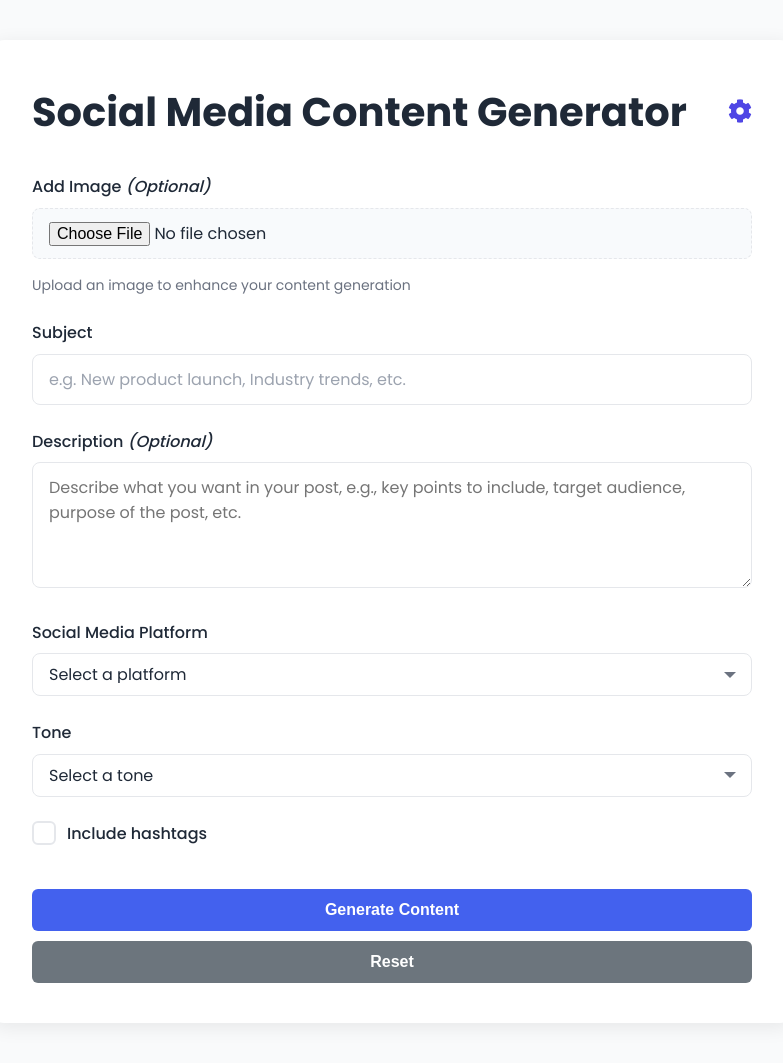
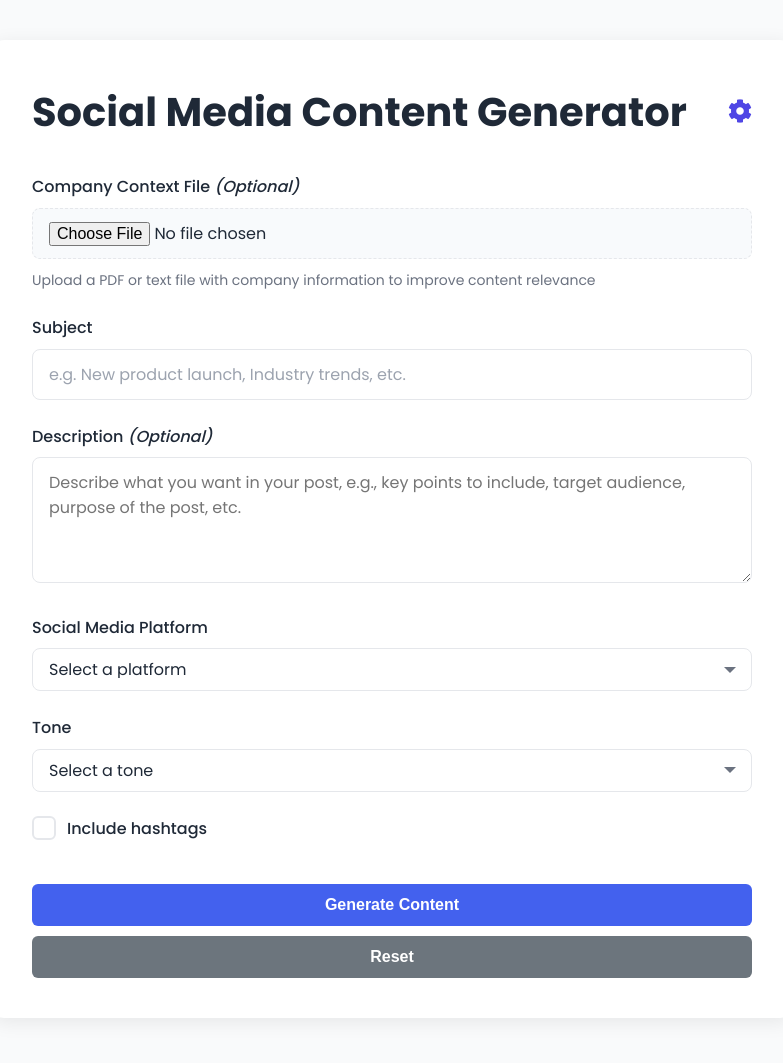
Before and after one commit to leticiatdoliveira/ai-social-media-post-generator, a Flask app: page / in a window 1280 px wide. Shown: the top 1063 px of the page, without its empty margins (248-1031 px from the left). Run offline with Flask 3, Linux system fonts and the light colour scheme; parts of the project's set-up code (start-up, migrations or seed data) failed here and were passed over.

Commit message:
feat: uploading context file

```diff
--- a/app.py
+++ b/app.py
@@ -1,10 +1,12 @@
-from typing import List
+from typing import List, Optional
 from flask import Flask, request, jsonify, render_template
 import os
+import tempfile
 from dotenv import load_dotenv
 from agents import Agent, ModelSettings, Runner, FileSearchTool, Tool
 from openai import OpenAI
 from openai.types.responses.response import ToolChoice
+from werkzeug.utils import secure_filename
 
 MODEL_SOCIAL_MEDIA = 'gpt-4o-mini'
 MODEL_COMPANY_INSIGHTS = 'gpt-4o-mini'
@@ -14,6 +16,12 @@ load_dotenv()
 
 # Initialize Flask app
 app = Flask(__name__)
+
+# Create uploads directory if it doesn't exist
+UPLOAD_FOLDER = os.path.join(os.path.dirname(os.path.abspath(__file__)), 'uploads')
+if not os.path.exists(UPLOAD_FOLDER):
+    os.makedirs(UPLOAD_FOLDER)
+app.config['UPLOAD_FOLDER'] = UPLOAD_FOLDER
 
 # Define routes
 @app.route('/')
@@ -105,42 +113,46 @@ def create_prompt(user_input: dict) -> str:
     return prompt
 
 
-# Initialize the company's insight agent
-company_insights_agent = Agent(
-    name="company_insights",
-    instructions="""
-    Your job is to extract insights about the company from the provided document.
-    Your goal is to provide useful information to the marketing team.
-    """,
-    model=MODEL_COMPANY_INSIGHTS,
-    tools=[
-        FileSearchTool(vector_store_ids=[create_vector_store_from_file(["context.pdf"]).id])
-    ],
-    model_settings=ModelSettings(
-        tool_choice="required",
-    ),
-)
+def save_uploaded_file(file) -> str:
+    """Save an uploaded file and return the path."""
+    filename = secure_filename(file.filename)
+    file_path = os.path.join(app.config['UPLOAD_FOLDER'], filename)
+    file.save(file_path)
+    return file_path
 
-# Initialize the social media assistant agent
-social_media_assistant_agent = Agent(
-    name="social_media_assistant",
-    instructions="""
-        You are a social media assistant.
-        Your job is to generate a content brief for a social media post based on the user's input.
-        Each brief should guide the marketing team by suggesting the right format, giving creative design directions, and summarizing the key message.
-        Adapt your suggestions to the user's goal, audience, and tone. If details are missing, make reasonable assumptions.
-    """,
-    model=MODEL_SOCIAL_MEDIA,
-    tools=[
-        company_insights_agent.as_tool(
-            tool_name="company_insights_tool",
-            tool_description="Extract company strategy insights from the provided document."
+
+def create_company_insights_agent(context_file_path: Optional[str] = None):
+    """Create and return a company insights agent with the provided context file."""
+    # Default to using context.pdf if no file is provided
+    file_paths = [context_file_path] if context_file_path else ["context.pdf"]
+
+    # Check if the file exists
+    for path in file_paths:
+        if not os.path.exists(path):
+            print(f"Warning: File {path} does not exist.")
+            return None
+
+    # Create the agent with the file search tool
+    try:
+        vector_store = create_vector_store_from_file(file_paths)
+
+        return Agent(
+            name="company_insights",
+            instructions="""
+            Your job is to extract insights about the company from the provided document.
+            Your goal is to provide useful information to the marketing team.
+            """,
+            model=MODEL_COMPANY_INSIGHTS,
+            tools=[
+                FileSearchTool(vector_store_ids=[vector_store.id])
+            ],
+            model_settings=ModelSettings(
+                tool_choice="required",
+            ),
         )
-    ],
-    model_settings=ModelSettings(
-        tool_choice="required",
-    ),
-)
+    except Exception as e:
+        print(f"Error creating company insights agent: {str(e)}")
+        return None
 
 
 @app.route('/generate', methods=['POST'])
@@ -152,11 +164,57 @@ async def generate_content():
         user_prompt = create_prompt(user_input)
         user_settings = extract_user_settings()
 
+        # Check if a context file was uploaded
+        context_file_path = None
+        if 'context_file' in request.files and request.files['context_file'].filename:
+            context_file = request.files['context_file']
+            context_file_path = save_uploaded_file(context_file)
+            print(f"----- Context file uploaded: {context_file_path}")
+
+        # Create the company insights agent if a context file was provided
+        company_insights_agent = create_company_insights_agent(context_file_path)
+
+        # Create the social media assistant agent with or without the company insights tool
+        tools = []
+        tool_choice = "none"  # Default to no tools if no context file
+
+        if company_insights_agent:
+            tools = [
+                company_insights_agent.as_tool(
+                    tool_name="company_insights_tool",
+                    tool_description="Extract company strategy insights from the provided document."
+                )
+            ]
+            tool_choice = "required"  # Use tools if context file is provided
+
+        social_media_assistant_agent = Agent(
+            name="social_media_assistant",
+            instructions="""
+                You are a social media assistant.
+                Your job is to generate a content brief for a social media post based on the user's input.
+                Each brief should guide the marketing team by suggesting the right format, giving creative design directions, and summarizing the key message.
+                Adapt your suggestions to the user's goal, audience, and tone. If details are missing, make reasonable assumptions.
+            """,
+            model=MODEL_SOCIAL_MEDIA,
+            tools=tools,
+            model_settings=ModelSettings(
+                tool_choice=tool_choice,
+            ),
+        )
+
         # Generate content using the agent
         print("----- Asking model to generate content and waiting...")
         result = await Runner.run(starting_agent=social_media_assistant_agent, input=user_prompt)
 
         print(f"----- Content generated: \n>>{result.final_output}")
+
+        # Clean up the uploaded file if it exists
+        if context_file_path and os.path.exists(context_file_path):
+            try:
+                os.remove(context_file_path)
+                print(f"----- Removed temporary file: {context_file_path}")
+            except Exception as e:
+                print(f"----- Error removing temporary file: {str(e)}")
 
         # Return the generated content
         return jsonify({
--- a/static/css/style.css
+++ b/static/css/style.css
@@ -355,6 +355,7 @@ input[type="number"] {
     color: var(--text-color);
     transition: border-color 0.3s, box-shadow 0.3s;
     background-color: #fff;
+    appearance: textfield;
     -moz-appearance: textfield; /* Firefox */
 }
 
@@ -676,3 +677,24 @@ input[type="number"]:focus {
     background-color: var(--primary-hover);
     transform: translateY(-2px);
 }
+
+/* Add this at the end of your CSS file */
+.file-upload-container {
+    position: relative;
+    margin-bottom: 10px;
+}
+
+.file-name-display {
+    margin-top: 8px;
+    font-size: 14px;
+    color: var(--text-color);
+    background-color: #f8fafc;
+    padding: 6px 10px;
+    border-radius: 4px;
+    border: 1px solid var(--border-color);
+    display: none;
+}
+
+.file-name-display.visible {
+    display: block;
+}
--- a/static/js/main.js
+++ b/static/js/main.js
@@ -56,33 +56,24 @@ document.addEventListener('DOMContentLoaded', function() {
             document.getElementById('openaiModel').value = settings.openai?.model || 'gpt-3.5-turbo';
         }
     }
-    // Image upload handling
-    const imageUpload = document.getElementById('imageUpload');
-    const imagePreview = document.getElementById('imagePreview');
-    const imagePreviewContainer = document.getElementById('imagePreviewContainer');
-    const removeImageBtn = document.getElementById('removeImage');
-    let uploadedImage = null;
 
-    // Handle image upload and preview
-    imageUpload.addEventListener('change', function(event) {
+    // Context file upload handling
+    const contextFileUpload = document.getElementById('contextFile');
+    const fileNameDisplay = document.getElementById('fileNameDisplay');
+    let uploadedContextFile = null;
+
+    // Handle context file upload
+    contextFileUpload.addEventListener('change', function(event) {
         const file = event.target.files[0];
         if (file) {
-            uploadedImage = file;
-            const reader = new FileReader();
-            reader.onload = function(e) {
-                imagePreview.src = e.target.result;
-                imagePreviewContainer.style.display = 'block';
-            };
-            reader.readAsDataURL(file);
+            uploadedContextFile = file;
+            fileNameDisplay.textContent = file.name;
+            fileNameDisplay.classList.add('visible');
+        } else {
+            uploadedContextFile = null;
+            fileNameDisplay.textContent = '';
+            fileNameDisplay.classList.remove('visible');
         }
-    });
-
-    // Remove uploaded image
-    removeImageBtn.addEventListener('click', function() {
-        imageUpload.value = '';
-        imagePreview.src = '';
-        imagePreviewContainer.style.display = 'none';
-        uploadedImage = null;
     });
 
     // Toggle max hashtags field visibility when hashtag checkbox is clicked
@@ -143,9 +134,9 @@ document.addEventListener('DOMContentLoaded', function() {
             formData.append('openai_model', settings.openai?.model || 'gpt-3.5-turbo');
         }
 
-        // Add image if it exists
-        if (uploadedImage) {
-            formData.append('image', uploadedImage);
+        // Add context file if it exists
+        if (uploadedContextFile) {
+            formData.append('context_file', uploadedContextFile);
         }
 
         // Call API with FormData
@@ -163,23 +154,6 @@ document.addEventListener('DOMContentLoaded', function() {
                 document.getElementById('error').textContent = data.error;
                 document.getElementById('error').style.display = 'block';
             } else {
-                // Check if model was switched and show notification
-                if (data.model_switched) {
-                    const notification = document.createElement('div');
-                    notification.className = 'model-switch-notification';
-                    notification.innerHTML = `<i class="fas fa-info-circle"></i> Image detected: Automatically switched to ${data.model_used} for better image analysis.`;
-
-                    // Add notification before the content
-                    const resultContainer = document.getElementById('result');
-                    resultContainer.insertBefore(notification, resultContainer.firstChild);
-
-                    // Auto-dismiss after 10 seconds
-                    setTimeout(() => {
-                        notification.style.opacity = '0';
-                        setTimeout(() => notification.remove(), 500);
-                    }, 10000);
-                }
-
                 // Always display result, regardless of required_inputs
                 document.getElementById('content-display').innerHTML = data.content.replace(/\n/g, '<br>');
                 document.getElementById('result').style.display = 'block';
@@ -211,11 +185,11 @@ document.addEventListener('DOMContentLoaded', function() {
         document.getElementById('maxHashtags').value = '5';
         document.getElementById('maxHashtagsContainer').classList.remove('visible');
 
-        // Reset image upload
-        imageUpload.value = '';
-        imagePreview.src = '';
-        imagePreviewContainer.style.display = 'none';
-        uploadedImage = null;
+        // Reset context file upload
+        contextFileUpload.value = '';
+        fileNameDisplay.textContent = '';
+        fileNameDisplay.classList.remove('visible');
+        uploadedContextFile = null;
 
         // Hide results and feedback
         document.getElementById('result').style.display = 'none';
--- a/templates/index.html
+++ b/templates/index.html
@@ -20,16 +20,14 @@
             </div>
 
             <form id="contentForm">
+                <!-- New file upload for company context -->
                 <div class="form-group">
-                    <label for="imageUpload">Add Image <i>(Optional)</i></label>
-                    <div class="image-upload-container">
-                        <input type="file" id="imageUpload" accept="image/*" class="input-file">
-                        <div class="image-preview-container" id="imagePreviewContainer">
-                            <img id="imagePreview" src="" alt="Preview">
-                            <button type="button" id="removeImage" class="btn-remove-image">×</button>
-                        </div>
+                    <label for="contextFile">Company Context File <i>(Optional)</i></label>
+                    <div class="file-upload-container">
+                        <input type="file" id="contextFile" accept=".pdf,.txt,.docx" class="input-file">
+                        <div id="fileNameDisplay" class="file-name-display"></div>
                     </div>
-                    <p class="help-text">Upload an image to enhance your content generation</p>
+                    <p class="help-text">Upload a PDF or text file with company information to improve content relevance</p>
                 </div>
 
                 <div class="form-group">
```
